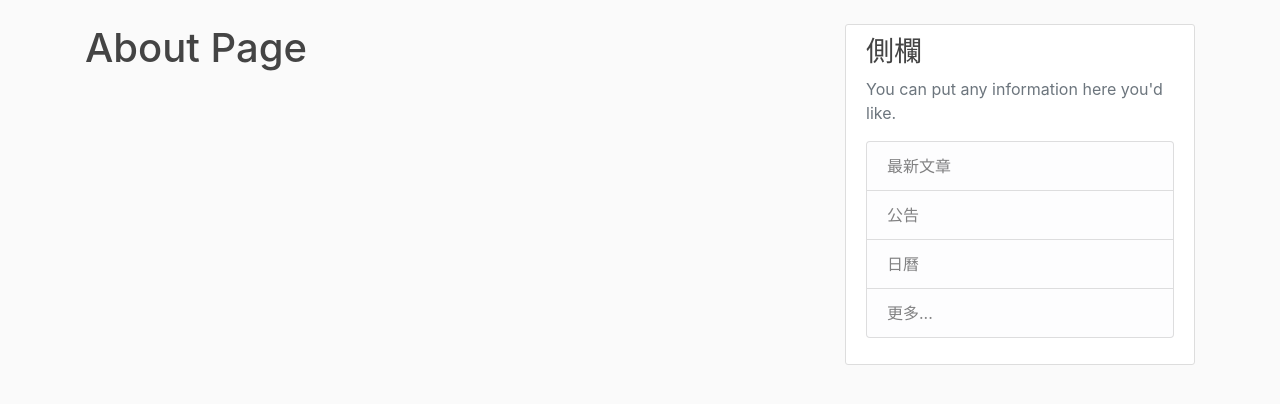
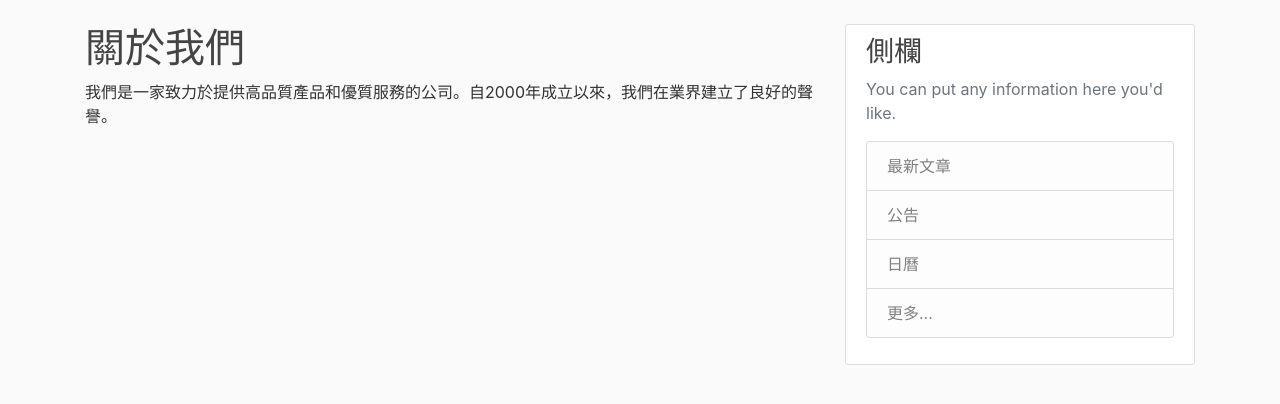
Before and after one commit to smallken99/mSite, a Flask app: page /about in a window 1280 px wide. Shown: the part 56-460 px from the top of the page. Run offline with Flask 3, Linux system fonts and the light colour scheme; some libraries are stand-ins or nearby versions.

Commit message:
about.html

```diff
--- a/mSite/templates/about.html
+++ b/mSite/templates/about.html
@@ -1,4 +1,8 @@
 {% extends "layout.html" %}
 {% block content %}
-    <h1>About Page</h1>
+<h1>關於我們</h1>
+
+<p>我們是一家致力於提供高品質產品和優質服務的公司。自2000年成立以來，我們在業界建立了良好的聲譽。</p>
+
+
 {% endblock content %}
```
